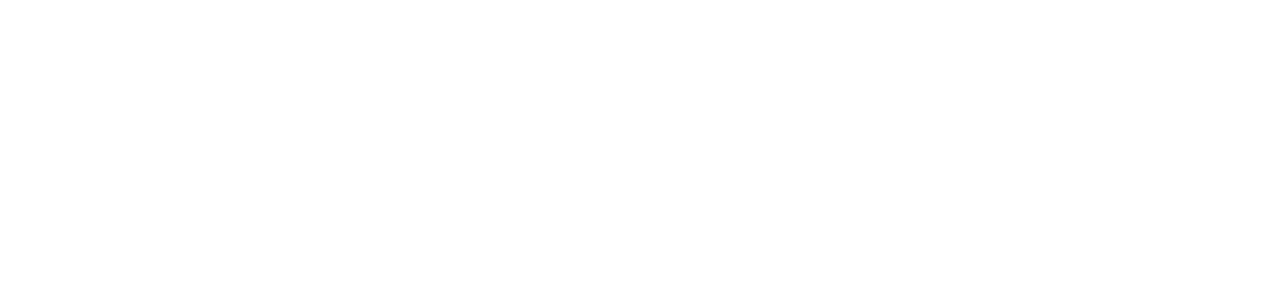
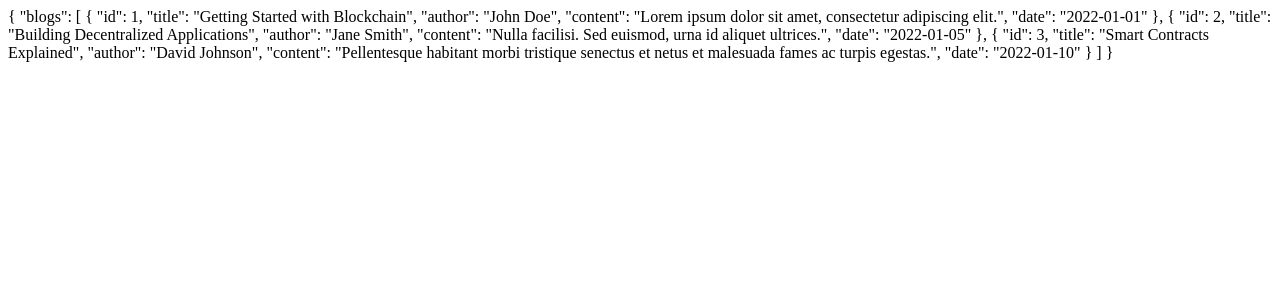
Before and after one commit to pkaushal/blogger, a Nuxt app: page /data in a window 1280 px wide. Before the commit this address had no page. Shown: the top 300 px of the page. Built offline with nearby package versions, Linux system fonts and the light colour scheme.

Commit message:
import testing

```diff
--- /dev/null
+++ b/data/blogs.json
@@ -0,0 +1,25 @@
+{
+    "blogs": [
+        {
+            "id": 1,
+            "title": "Getting Started with Blockchain",
+            "author": "John Doe",
+            "content": "Lorem ipsum dolor sit amet, consectetur adipiscing elit.",
+            "date": "2022-01-01"
+        },
+        {
+            "id": 2,
+            "title": "Building Decentralized Applications",
+            "author": "Jane Smith",
+            "content": "Nulla facilisi. Sed euismod, urna id aliquet ultrices.",
+            "date": "2022-01-05"
+        },
+        {
+            "id": 3,
+            "title": "Smart Contracts Explained",
+            "author": "David Johnson",
+            "content": "Pellentesque habitant morbi tristique senectus et netus et malesuada fames ac turpis egestas.",
+            "date": "2022-01-10"
+        }
+    ]
+}
--- /dev/null
+++ b/pages/data.vue
@@ -0,0 +1,6 @@
+<template>
+   {{ blogs }}
+</template>
+<script setup lang="ts">
+import blogs from '@/data/blogs.json'
+</script>
```
